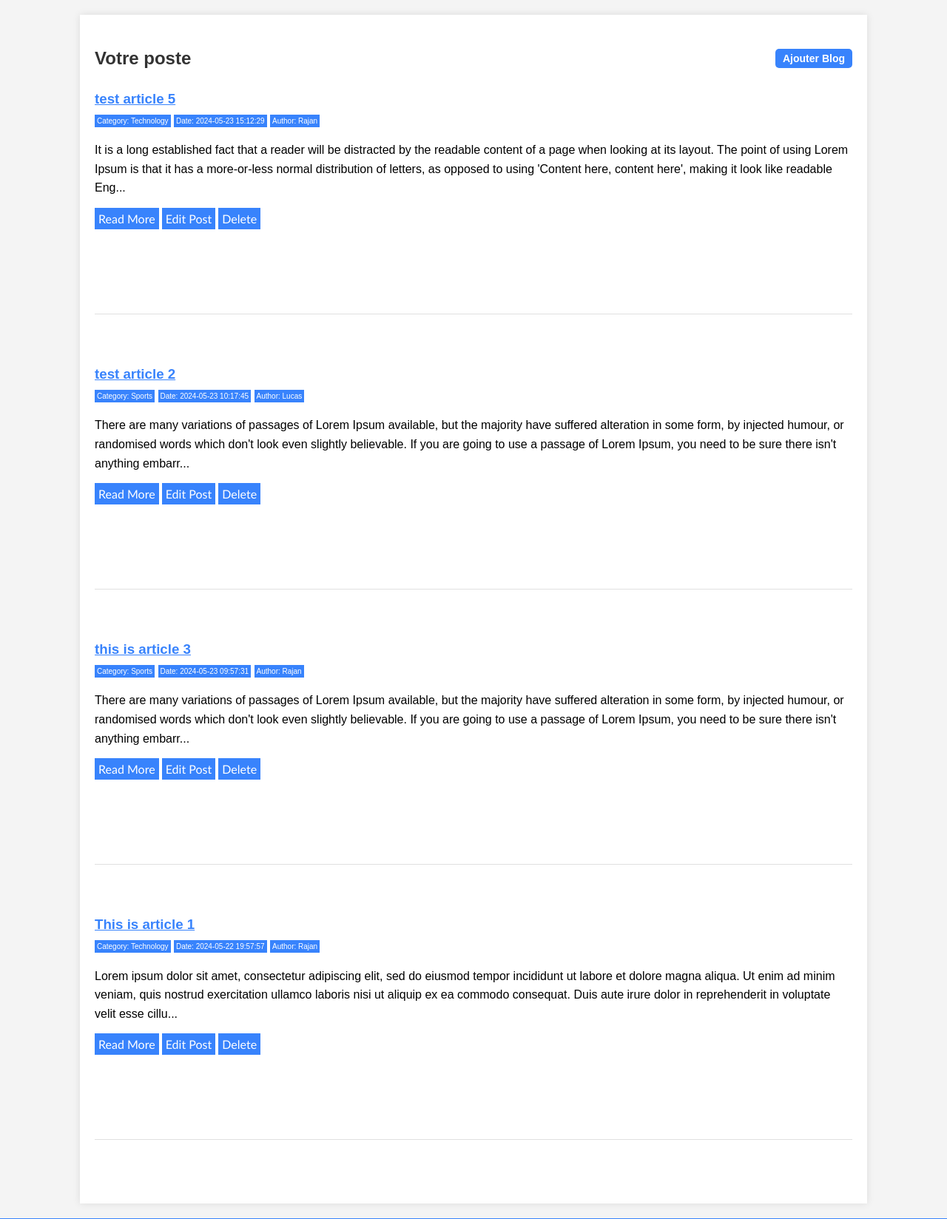
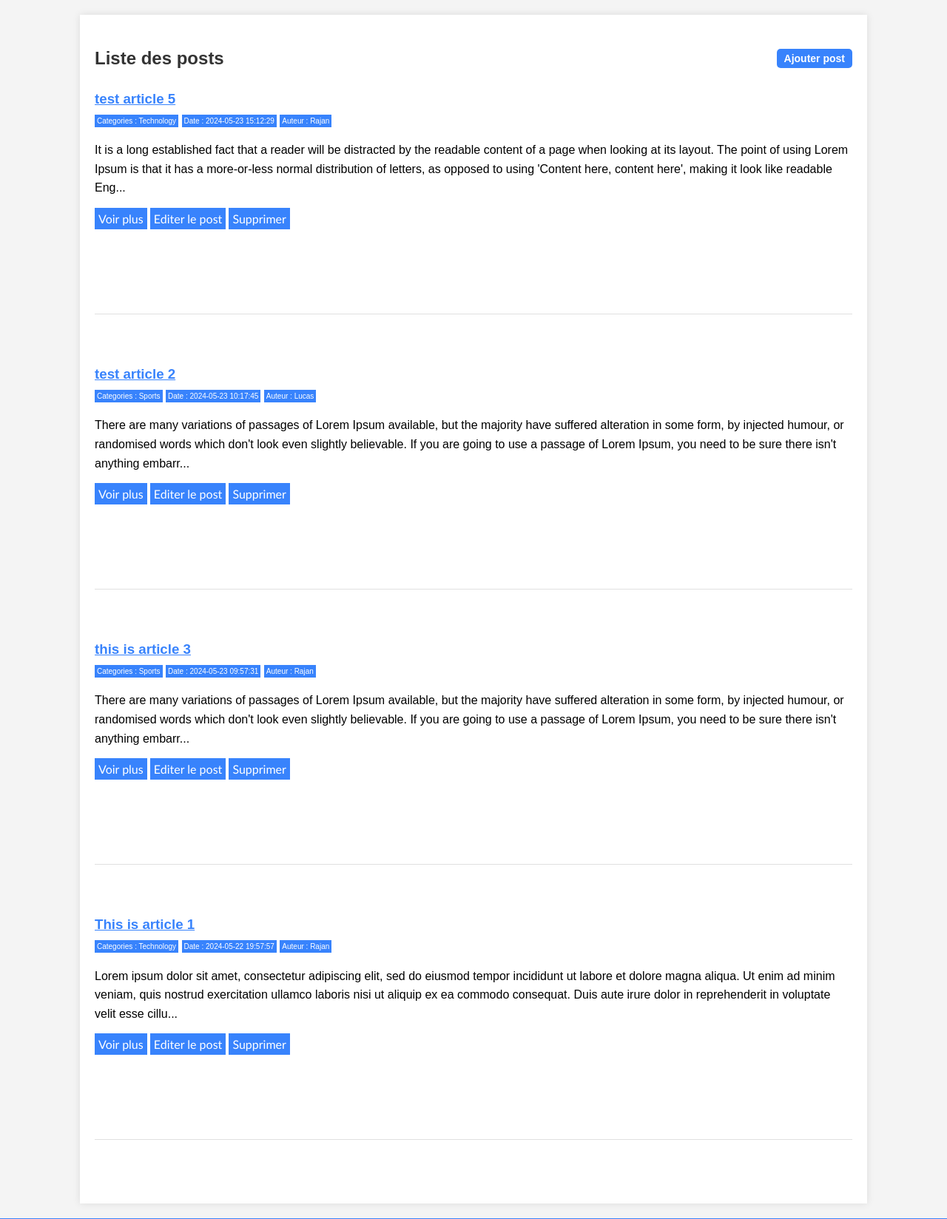
Before and after one commit to Durgairajan/ecf4group4, a PHP site: page /index.php in a window 1280 px wide. Shown: the part 58-1706 px from the top of the page at 74% size. Run offline with PHP 8.4, Linux system fonts and the light colour scheme; data comes from the database, SQL or seed files in the repository.

Commit message:
fix traductions

```diff
--- a/admin/index.php
+++ b/admin/index.php
@@ -8,12 +8,12 @@ include '../include/config.php';
 <head>
     <meta charset="UTF-8">
     <meta name="viewport" content="width=device-width, initial-scale=1.0">
-    <title>Nouvel Article</title>
+    <title>Liste des articles</title>
     <link rel="stylesheet" href="../css/index.css">
 </head>
 
 <div class="more">
-    <h2 class="h2admin">Votre poste <a href="post.php"><small>Ajouter Blog</small></a></h2>
+    <h2 class="h2admin">Liste des posts <a href="post.php"><small>Ajouter post</small></a></h2>
     <?php
     try {
         $stmt = $conn->query(
@@ -30,16 +30,16 @@ include '../include/config.php';
                 <h3 style="color: #3883fc; margin: 0px;">
                     <a href="./view.php?id=<?php echo $row['Id_article']; ?>" style="color: #3883fc;"><?php echo htmlspecialchars($row['Titre']); ?></a>
                 </h3>
-                <small style="margin: 0px; background: #3883fc; color: white; padding: 3px; font-size: 10px;">Category: <?php echo htmlspecialchars($row['category_name']); ?></small>
-                <small style="margin: 0px; background: #3883fc; color: white; padding: 3px; font-size: 10px;">Date: <?php echo htmlspecialchars($row["Date"]); ?></small>
-                <small class="article-author" style="margin: 0px; background: #3883fc; color: white; padding: 3px; font-size: 10px;">Author: <?php echo htmlspecialchars($row["author_name"]); ?></small>
+                <small style="margin: 0px; background: #3883fc; color: white; padding: 3px; font-size: 10px;">Categories : <?php echo htmlspecialchars($row['category_name']); ?></small>
+                <small style="margin: 0px; background: #3883fc; color: white; padding: 3px; font-size: 10px;">Date : <?php echo htmlspecialchars($row["Date"]); ?></small>
+                <small class="article-author" style="margin: 0px; background: #3883fc; color: white; padding: 3px; font-size: 10px;">Auteur : <?php echo htmlspecialchars($row["author_name"]); ?></small>
                 <p style="color: black;"><?php echo htmlspecialchars(substr($row['Contenu'], 0, 300)) . "..."; ?></p>
             </div>
 
             <p style="font-family: calibri;">
-                <a style="background: #3883fc; padding: 5px; color: white; text-decoration: none;" href="./view.php?id=<?php echo $row['Id_article']; ?>">Read More</a>
-                <a style="background: #3883fc; padding: 5px; color: white; text-decoration: none;" href="edit.php?id=<?php echo $row['Id_article']; ?>">Edit Post</a>
-                <a style="background: #3883fc; padding: 5px; color: white; text-decoration: none;" href="delete.php?id=<?php echo $row['Id_article']; ?>">Delete</a>
+                <a style="background: #3883fc; padding: 5px; color: white; text-decoration: none;" href="./view.php?id=<?php echo $row['Id_article']; ?>">Voir plus</a>
+                <a style="background: #3883fc; padding: 5px; color: white; text-decoration: none;" href="edit.php?id=<?php echo $row['Id_article']; ?>">Editer le post</a>
+                <a style="background: #3883fc; padding: 5px; color: white; text-decoration: none;" href="delete.php?id=<?php echo $row['Id_article']; ?>">Supprimer</a>
             </p>
         </div>
         <br><hr><br>
```
